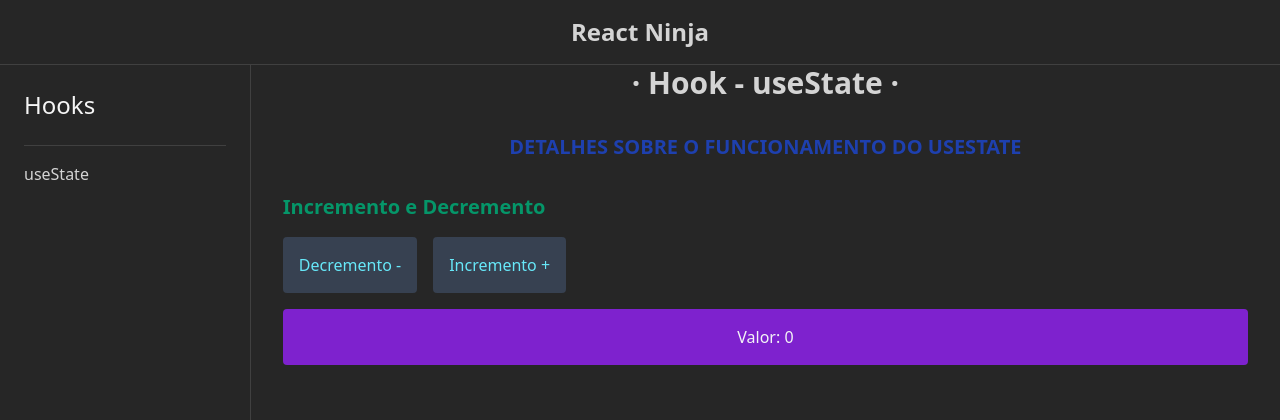
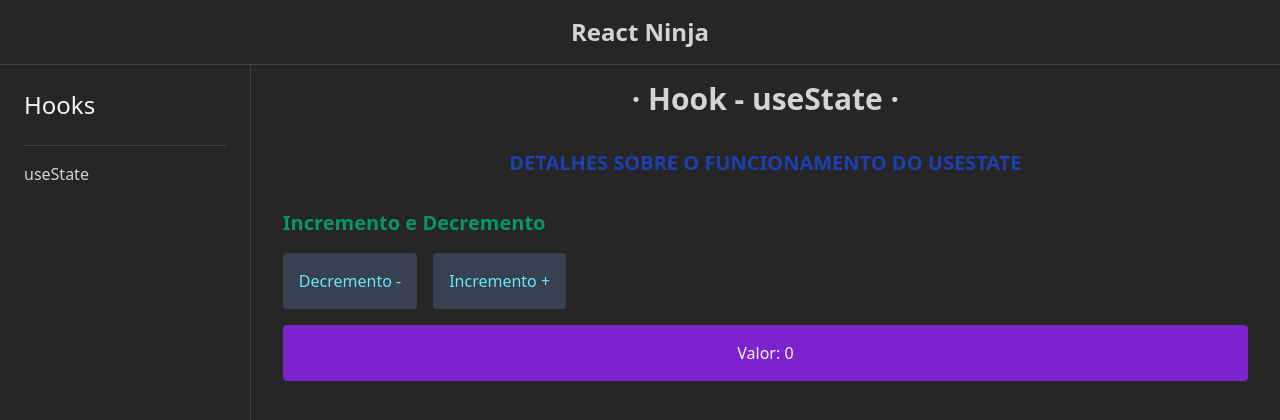
Before and after one commit to timabuntu/ReactJsNinja, a React (Vite) app: page /usestate in a window 1280 px wide. Shown: the top 420 px of the page. Built offline with nearby package versions, Linux system fonts and the light colour scheme.

Commit message:
chore: added margin top

```diff
--- a/src/pages/UseState.jsx
+++ b/src/pages/UseState.jsx
@@ -3,7 +3,7 @@ import { Lesson01 } from '../components/useState/Lesson01';
 export function UseState() {
   return (
     <div className='w-full'>
-      <h1 className='text-3xl font-bold text-center text-neutral-300'>
+      <h1 className='mt-4 text-3xl font-bold text-center text-neutral-300'>
         · Hook - useState ·
       </h1>
       <div className='mt-8'>
```
